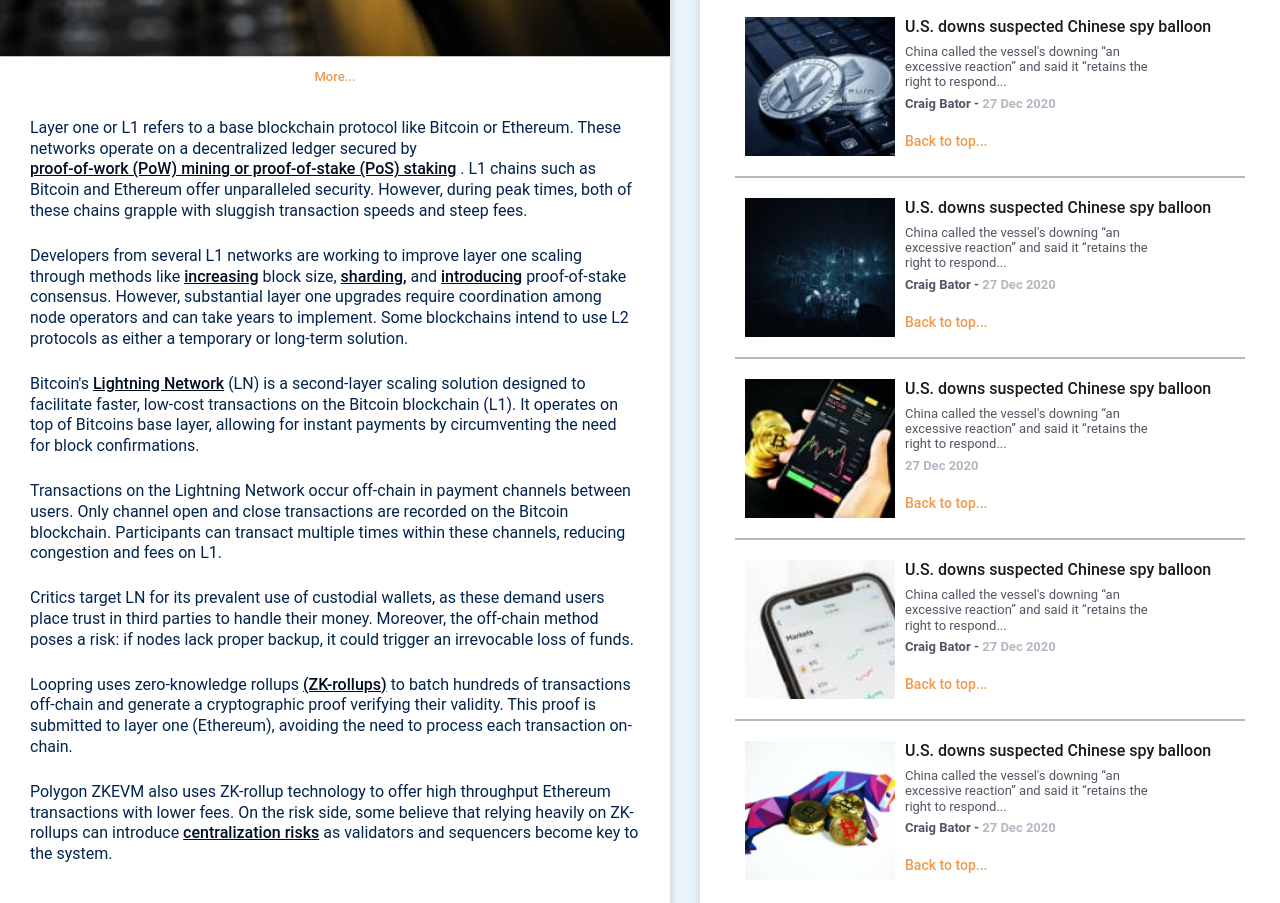
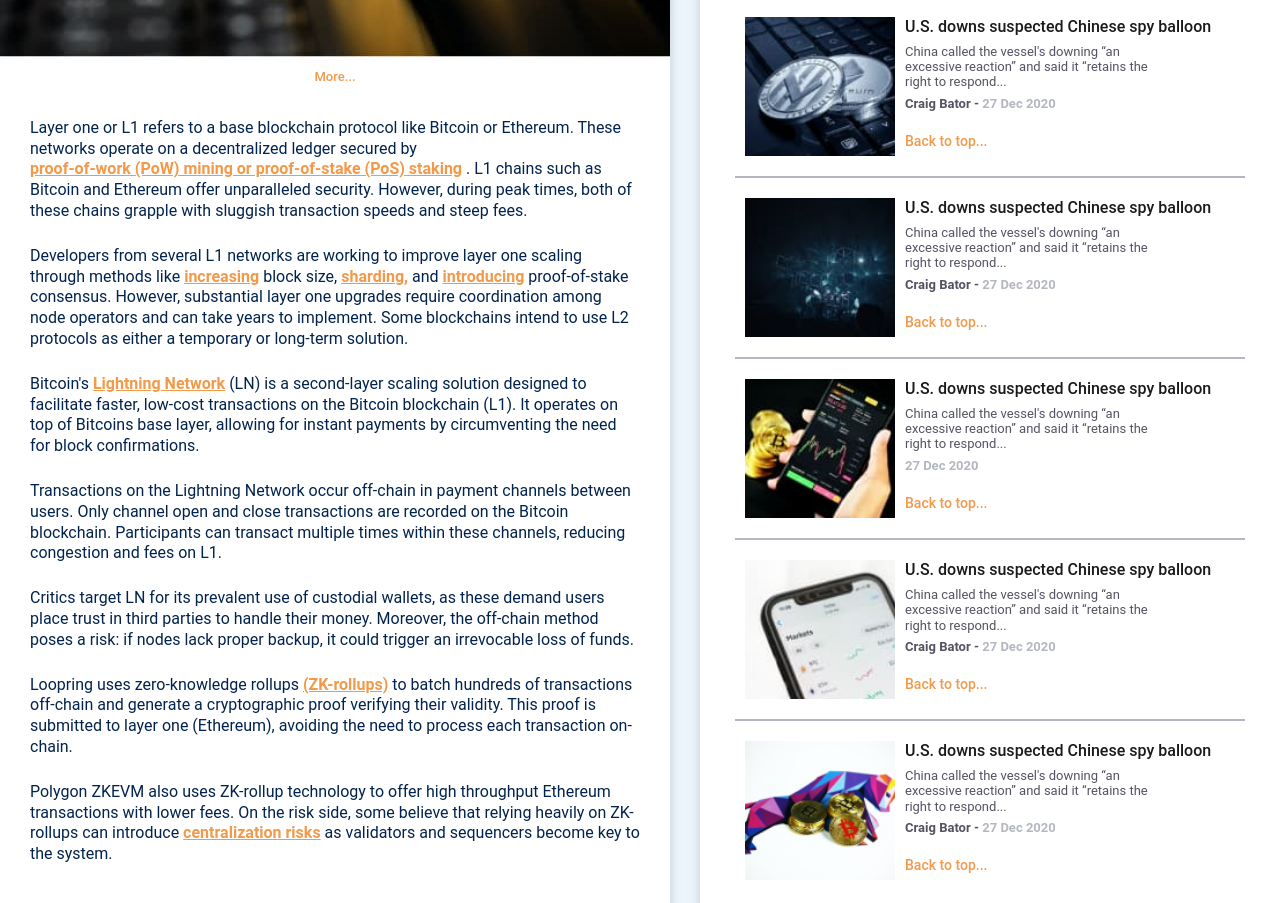
Before and after one commit to Olena457/cryptocurrencies-grid, a website built with Vite: page src/1-cryptocurrency.html in a window 1280 px wide. Shown: the part 768-1671 px from the top of the page. Built offline with nearby package versions, Linux system fonts and the light colour scheme; files whose address does not match are found by name.

Commit message:
Update 1-cryptocurrency.css

```diff
--- a/src/css/1-cryptocurrency.css
+++ b/src/css/1-cryptocurrency.css
@@ -287,10 +287,10 @@ body {
 .site-link {
   display: inline-block;
   font-size: 16px;
-  font-weight: 500;
+  font-weight: 600;
   line-height: 1.3;
   text-decoration: underline;
-  color: #000d1f;
+  color: #f2994a;
 }
 
 .item-news {
```
